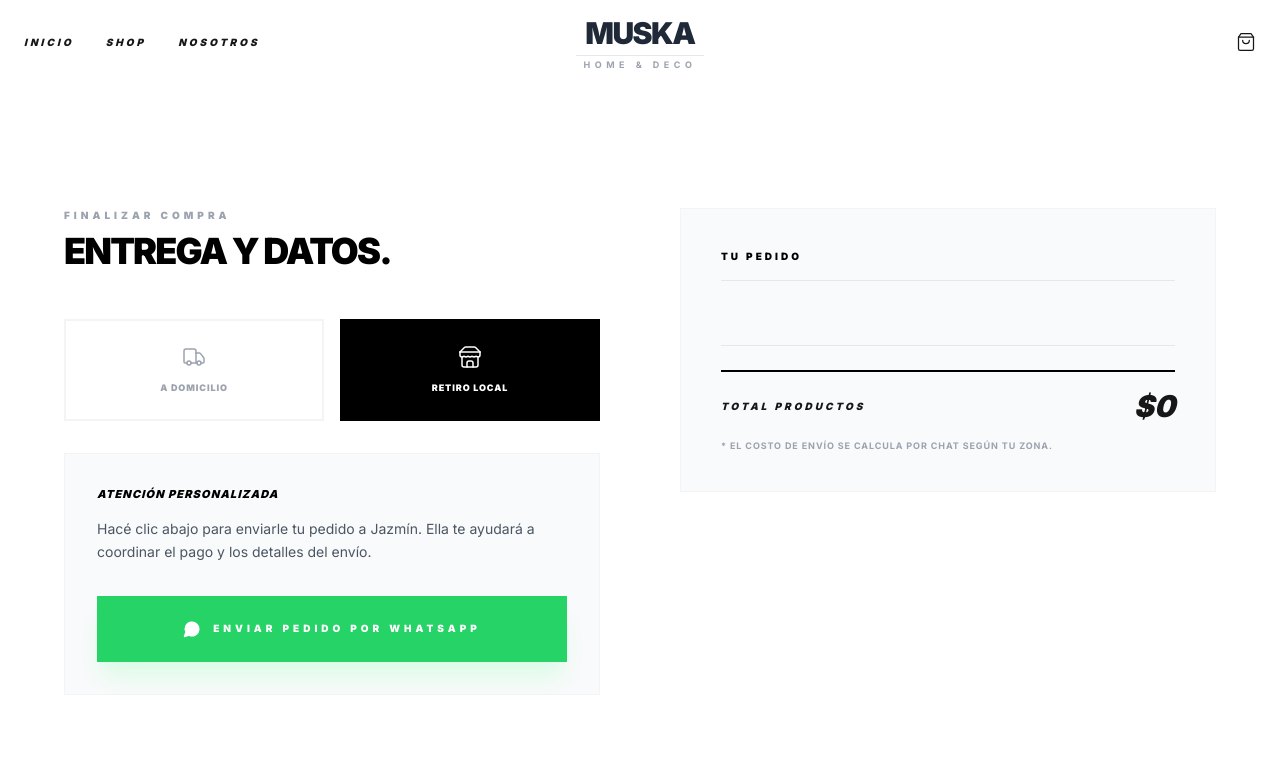
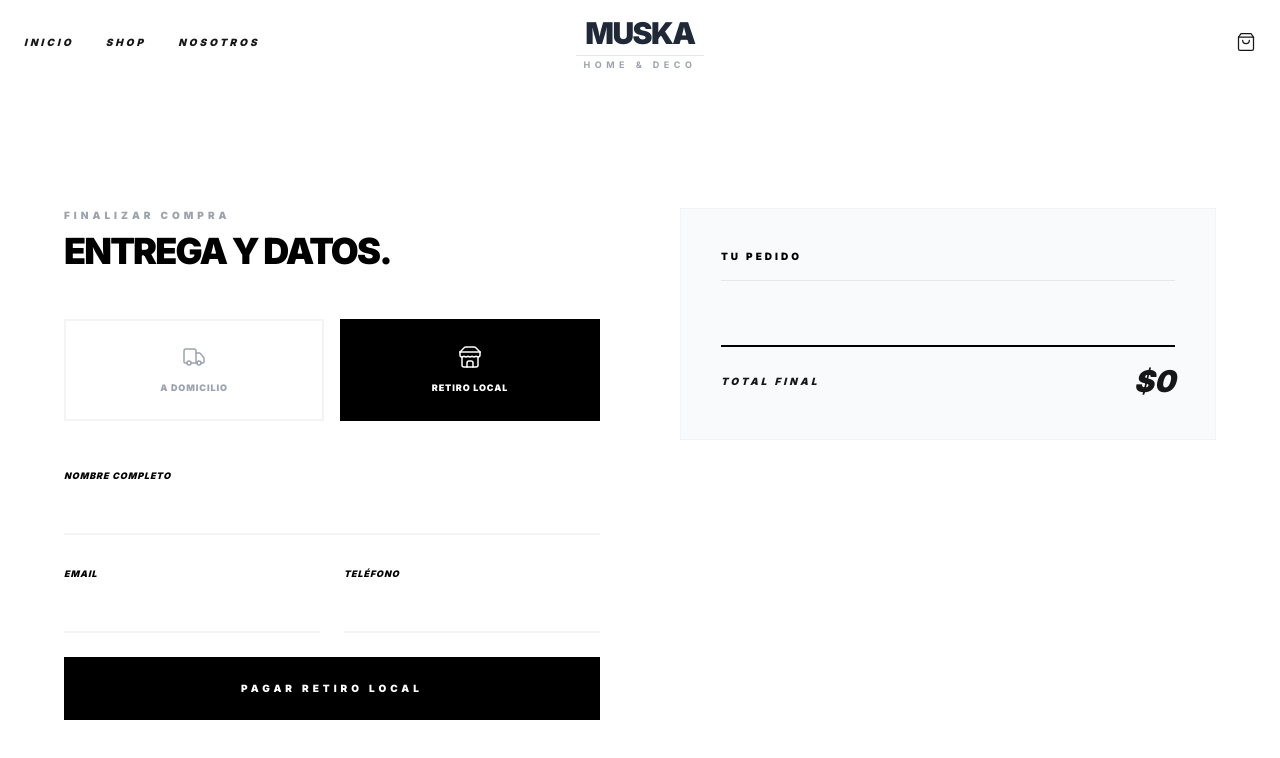
Before and after one commit to agusmerlo2005/muska2026, a Next.js app: page /checkout in a window 1280 px wide. Both pictures are taken after a click on the button "RETIRO LOCAL". Shown: the top 758 px of the page. Built offline with nearby package versions, Linux system fonts and the light colour scheme.

Commit message:
cambiando datos

```diff
--- a/src/app/checkout/page.tsx
+++ b/src/app/checkout/page.tsx
@@ -7,46 +7,76 @@
 export default function CheckoutPage() {
   const { cart } = useCart();
   const totalProducts = cart.reduce((acc, item) => acc + item.price * item.quantity, 0);
+
+  const [loading, setLoading] = useState(false);
   const [deliveryMethod, setDeliveryMethod] = useState<'domicilio' | 'retiro'>('domicilio');
 
-  // Número de Jazmín ya configurado
+  const [formData, setFormData] = useState({
+    name: '',
+    email: '',
+    phone: '',
+  });
+
   const WHATSAPP_NUMBER = "5493471572730";
 
+  // Función para WhatsApp (Solo para Domicilio)
   const handleWhatsAppContact = () => {
-    // Si el carrito está vacío, no hace nada
-    if (cart.length === 0) return;
-
-    // Construir lista de productos para el mensaje
     const productList = cart.map(item => `- ${item.name} (x${item.quantity})`).join('\n');
-
-    const message = `¡Hola Jazmín! Vengo de la web y quiero coordinar el envío de mi compra.\n\n` +
-                    ` MÉTODO: ${deliveryMethod === 'domicilio' ? 'Envío a Domicilio' : 'Retiro Local'}\n` +
+    const message = `¡Hola Jazmín! Quiero coordinar mi compra y el envío a domicilio.\n\n` +
                     ` PEDIDO:\n${productList}\n\n` +
-                    ` TOTAL: $${totalProducts.toLocaleString()}`;
+                    ` TOTAL PRODUCTOS: $${totalProducts.toLocaleString()}`;
 
     const encodedMessage = encodeURIComponent(message);
     window.open(`https://wa.me/${WHATSAPP_NUMBER}?text=${encodedMessage}`, '_blank');
+  };
+
+  // Función para Mercado Pago (Solo para Retiro Local)
+  const handleSubmitRetiro = async (e: React.FormEvent) => {
+    e.preventDefault();
+    setLoading(true);
+
+    try {
+      const response = await fetch('/api/checkout', {
+        method: 'POST',
+        headers: { 'Content-Type': 'application/json' },
+        body: JSON.stringify({
+          items: cart,
+          formData: { ...formData, address: 'Retiro en Local', province: 'Santa Fe' },
+          total: totalProducts,
+          shippingCost: 0
+        }),
+      });
+      const data = await response.json();
+      if (data.init_point) {
+        window.location.href = data.init_point;
+      } else {
+        alert('Hubo un error al procesar el pago.');
+      }
+    } catch (error) {
+      console.error(error);
+      alert('Error de conexión.');
+    } finally {
+      setLoading(false);
+    }
   };
 
   return (
     <div className="min-h-screen bg-white pt-32 pb-20 px-6">
       <div className="max-w-6xl mx-auto grid grid-cols-1 lg:grid-cols-2 gap-20">
 
-        {/* COLUMNA IZQUIERDA: SELECCIÓN DE ENTREGA */}
         <div>
           <h2 className="text-[10px] uppercase font-black tracking-[0.4em] text-gray-400 mb-2">Finalizar Compra</h2>
           <h1 className="text-4xl font-black uppercase tracking-tighter mb-12 text-black">Entrega y Datos.</h1>
 
-          <div className="space-y-8">
           {/* MÉTODOS DE ENVÍO */}
-            <div className="grid grid-cols-2 gap-4">
+          <div className="grid grid-cols-2 gap-4 mb-10">
             <button
               type="button"
               onClick={() => setDeliveryMethod('domicilio')}
               className={`flex flex-col items-center gap-3 p-6 border-2 transition-all ${deliveryMethod === 'domicilio' ? 'border-black bg-black text-white' : 'border-gray-100 text-gray-400 hover:border-gray-200'}`}
             >
               <Truck size={24} strokeWidth={1.5} />
-                <span className="text-[9px] uppercase font-black tracking-widest text-center">A Domicilio</span>
+              <span className="text-[9px] uppercase font-black tracking-widest">A Domicilio</span>
             </button>
 
             <button
@@ -55,34 +85,52 @@
               className={`flex flex-col items-center gap-3 p-6 border-2 transition-all ${deliveryMethod === 'retiro' ? 'border-black bg-black text-white' : 'border-gray-100 text-gray-400 hover:border-gray-200'}`}
             >
               <Store size={24} strokeWidth={1.5} />
-                <span className="text-[9px] uppercase font-black tracking-widest text-center">Retiro Local</span>
+              <span className="text-[9px] uppercase font-black tracking-widest">Retiro Local</span>
             </button>
           </div>
 
-            {/* BOTÓN WHATSAPP */}
+          {deliveryMethod === 'domicilio' ? (
+            /* VISTA DOMICILIO: WHATSAPP */
             <div className="bg-gray-50 p-8 border border-gray-100 space-y-4">
-              <p className="text-[11px] font-black uppercase tracking-widest text-black italic">Atención Personalizada</p>
+              <p className="text-[11px] font-black uppercase tracking-widest text-black italic">Envío a Domicilio</p>
               <p className="text-sm text-gray-600 leading-relaxed">
-                Hacé clic abajo para enviarle tu pedido a Jazmín. Ella te ayudará a coordinar el pago y los detalles del envío.
+                Para coordinar el envío a tu zona y el pago, comunicate con Jazmín por WhatsApp.
               </p>
-              <div className="pt-4">
               <button
                 onClick={handleWhatsAppContact}
-                  disabled={cart.length === 0}
-                  className="w-full bg-[#25D366] text-white py-6 text-[10px] uppercase font-black tracking-[0.4em] hover:brightness-110 transition-all flex items-center justify-center gap-3 shadow-xl shadow-green-100 active:scale-[0.98]"
+                className="w-full bg-[#25D366] text-white py-6 text-[10px] uppercase font-black tracking-[0.4em] flex items-center justify-center gap-3 shadow-xl shadow-green-100"
               >
                 <MessageCircle size={18} fill="white" />
-                  Enviar Pedido por WhatsApp
+                Contactar a Jazmín
               </button>
             </div>
+          ) : (
+            /* VISTA RETIRO: FORMULARIO + MERCADO PAGO */
+            <form onSubmit={handleSubmitRetiro} className="space-y-6">
+              <div className="space-y-1">
+                <label className="text-[9px] uppercase font-black tracking-widest text-black italic">Nombre Completo</label>
+                <input required type="text" className="w-full border-b-2 border-gray-100 py-3 focus:border-black outline-none text-sm" onChange={(e) => setFormData({...formData, name: e.target.value})} />
+              </div>
+              <div className="grid grid-cols-2 gap-6">
+                <div className="space-y-1">
+                  <label className="text-[9px] uppercase font-black tracking-widest text-black italic">Email</label>
+                  <input required type="email" className="w-full border-b-2 border-gray-100 py-3 focus:border-black outline-none text-sm" onChange={(e) => setFormData({...formData, email: e.target.value})} />
+                </div>
+                <div className="space-y-1">
+                  <label className="text-[9px] uppercase font-black tracking-widest text-black italic">Teléfono</label>
+                  <input required type="tel" className="w-full border-b-2 border-gray-100 py-3 focus:border-black outline-none text-sm" onChange={(e) => setFormData({...formData, phone: e.target.value})} />
                 </div>
               </div>
+              <button type="submit" disabled={loading || cart.length === 0} className="w-full bg-black text-white py-6 text-[10px] uppercase font-black tracking-[0.4em] hover:bg-gray-800 transition-colors mt-6">
+                {loading ? 'PROCESANDO...' : 'Pagar Retiro Local'}
+              </button>
+            </form>
+          )}
         </div>
 
-        {/* COLUMNA DERECHA: RESUMEN */}
+        {/* COLUMNA DERECHA: RESUMEN (Igual que antes) */}
         <div className="bg-gray-50 p-10 lg:sticky lg:top-32 h-fit border border-gray-100">
           <h3 className="text-[10px] uppercase font-black tracking-[0.3em] text-black mb-8 border-b pb-4">Tu Pedido</h3>
-
           <div className="space-y-6 mb-8 max-h-[40vh] overflow-y-auto pr-2">
             {cart.map((item) => (
               <div key={item.id} className="flex justify-between items-center text-sm gap-4">
@@ -90,24 +138,18 @@
                   <div className="relative h-16 w-16 bg-white flex-shrink-0 border border-gray-100">
                     <img src={item.image} alt={item.name} className="object-cover h-full w-full" />
                   </div>
-                  <div className="flex flex-col">
-                    <span className="font-bold uppercase text-[11px] tracking-tight leading-tight italic">{item.name}</span>
-                    <span className="text-[10px] font-bold text-gray-400 mt-1 uppercase">Cant: {item.quantity}</span>
+                  <div>
+                    <p className="font-bold uppercase text-[11px] italic">{item.name}</p>
+                    <p className="text-[10px] font-bold text-gray-400 uppercase">Cant: {item.quantity}</p>
                   </div>
                 </div>
                 <span className="font-bold text-[11px]">${(item.price * item.quantity).toLocaleString()}</span>
               </div>
             ))}
           </div>
-
-          <div className="border-t border-gray-200 pt-6 space-y-4">
-             <div className="flex justify-between items-center pt-4 border-t-2 border-black">
-                <span className="text-[10px] uppercase font-black tracking-[0.3em] italic">Total Productos</span>
+          <div className="border-t-2 border-black pt-4 flex justify-between items-center">
+            <span className="text-[10px] uppercase font-black tracking-[0.3em] italic">Total Final</span>
             <span className="text-3xl font-black italic">${totalProducts.toLocaleString()}</span>
-             </div>
-             <p className="text-[9px] font-bold text-gray-400 uppercase tracking-widest leading-tight">
-               * El costo de envío se calcula por chat según tu zona.
-             </p>
           </div>
         </div>
 
```
Lines whose indentation alone changed are shown as unchanged.
